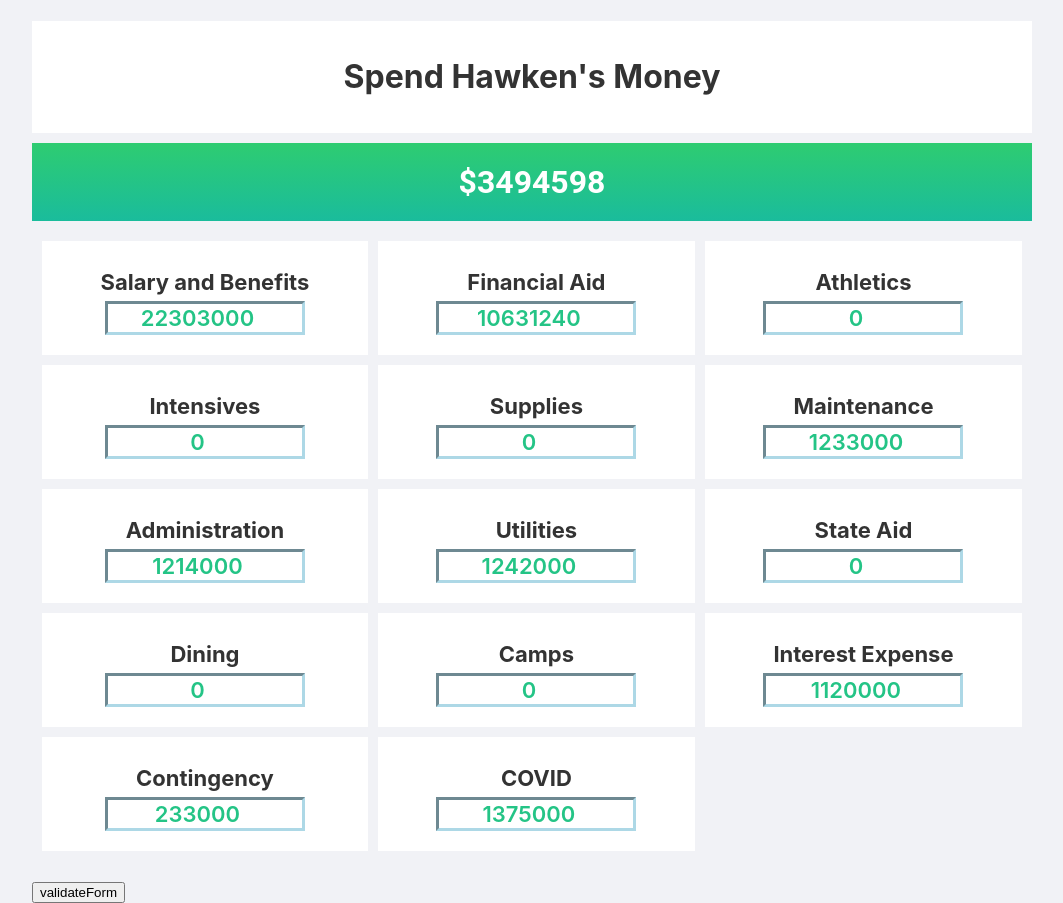
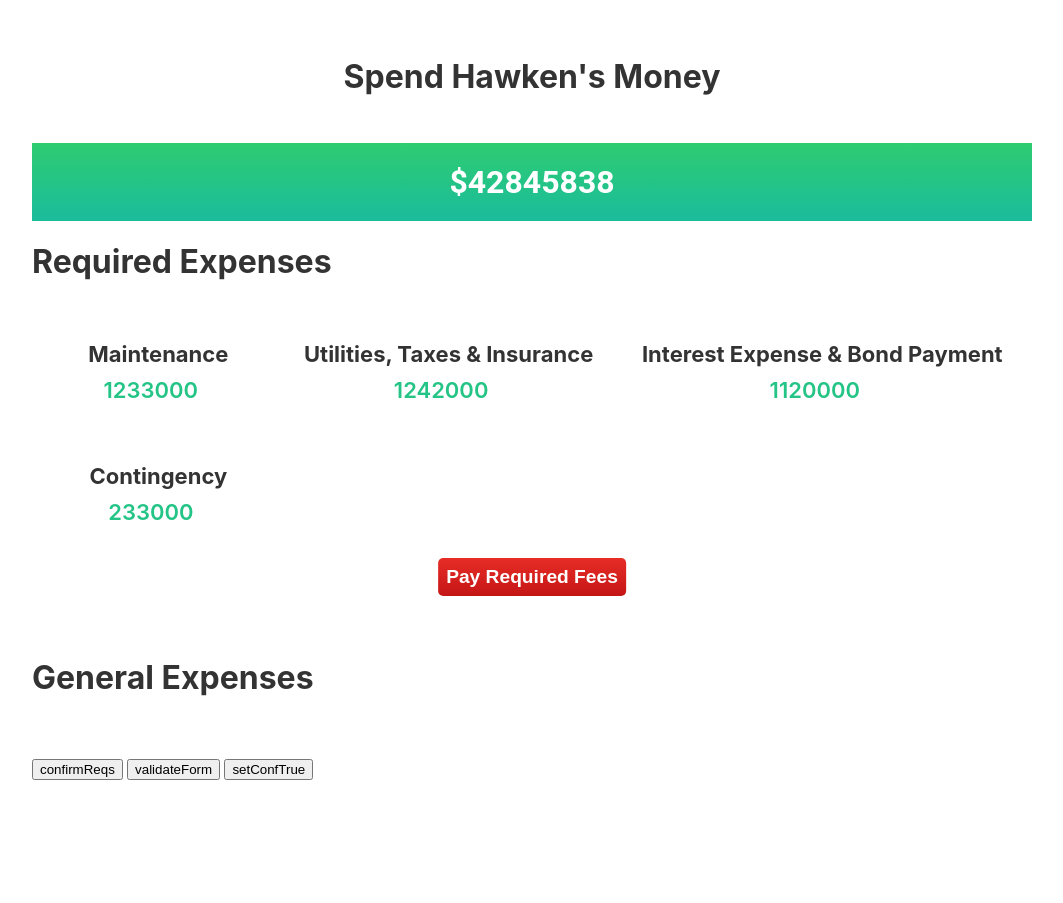
Before and after one commit to gabriel-wolf/SpendHawkenMoney, a plain HTML site: page index.html in a window 1280 px wide. Shown: the whole page, without its empty margins (108-1171 px from the left). After the commit the page ends 800 px from the top, so only its background shows below. Drawn offline with Linux system fonts and the light colour scheme.

Commit message:
lots of stuff

```diff
--- a/index.html
+++ b/index.html
@@ -1,11 +1,24 @@
 <!DOCTYPE html>
 <html>
+
 <head>
     <title>Spend Hawken's Money</title>
     <link rel="stylesheet" href="styles.css">
+    <script>
+        function setConfFalse() {
+            sessionStorage["conf"] = "false";
+        }
+        function setConfTrue() {
+            sessionStorage["conf"] = "true";
+        }
+
+        function onStartUp() {
+            setConfFalse();
+        }
+    </script>
 </head>
 
-    <body>
+<body onload="onStartUp()">
     <div class="fulldiv">
         <div class="top">
             <h1 class="header">Spend Hawken's Money</h1>
@@ -14,104 +27,171 @@
             <h2 id="totalid" class="total dollasign">42845838</h1>
         </div>
 
-            <form name="mainForm" action="" method="post" onchange="validateForm()" onload="validateForm()">
+
+        <h1>Required Expenses</h1>
+        <!-- reqs go here -->
+        <form style="display:block;" id="nochange" name="reqForm" action="" method="post">
+            <div class="grid-container">
+                <div>
+                    <label class="listtitle">Maintenance</label><br>
+                    <input class="noedit listcost" type="number" id="ma" name="Maintenance" min="0" max="42845838"
+                        step="100" value="1233000" readonly>
+                </div>
+                <div>
+                    <label class="listtitle">Utilities, Taxes & Insurance</label><br>
+                    <input class="noedit listcost" type="number" id="ut" name="Utilities" min="0" max="42845838" step="100"
+                        value="1242000" readonly>
+                </div>
+                <div>
+                    <label class="listtitle">Interest Expense & Bond Payment</label><br>
+                    <input class="noedit listcost" type="number" id="ex" name="Interest Expesnse" min="0" max="42845838" step="100"
+                        value="1120000" readonly>
+                </div>
+                <div>
+                    <label class="listtitle">Contingency</label><br>
+                    <input class="noedit listcost" type="number" id="co" name="Contingency" min="0" max="42845838" step="100"
+                        value="233000" readonly>
+                </div>
+
+            </div>
+
+
+
+        </form>
+        <br>
+        <div style="align-items: center; width:100%">
+            <button class="nicebutton center" onclick="confirmReqs()">Pay Required Fees</button>
+        </div>
+
+        <br><br><br>
+
+        <h1>General Expenses</h1>
+
+
+
+
+
+        <!-- changable only should be here. ?? not show until reqs confirmed ?? -->
+        <form style="display:none;" id="canchange" name="mainForm" action="" method="post" onchange="validateForm()">
             <div class="grid-container">
                 <!-- SALARY AND BENEFITS  -->
                 <div>
                     <label class="listtitle">Salary and Benefits</label><br>
-                        <input class="listcost" type="number" id="sa" name="Salary and Benefits" min="0" max="42845838" step="100" value="22303000">
+                    <input class="listcost" type="number" id="sa" name="Salary and Benefits" min="0" max="42845838"
+                        step="100" value="22303000">
                 </div>
 
                 <!-- FINANCIAL AID  -->
                 <div>
                     <label class="listtitle">Financial Aid</label><br>
-                        <input class="listcost" type="number" id="fa" name="Financial Aid" min="0" max="42845838" step="100" value="10631240">
+                    <input class="listcost" type="number" id="fa" name="Financial Aid" min="0" max="42845838" step="100"
+                        value="10631240">
                 </div>
 
                 <!-- ATHLETICS  -->
                 <div>
                     <label class="listtitle">Athletics</label><br>
-                        <input class="listcost" type="number" id="at" name="Athletics" min="0" max="42845838" step="100" value="0">
+                    <input class="listcost" type="number" id="at" name="Athletics" min="0" max="42845838" step="100"
+                        value="0">
                 </div>
 
                 <!-- INTENSIVES -->
                 <div>
                     <label class="listtitle">Intensives</label><br>
-                        <input class="listcost" type="number" id="in" name="Intensives" min="0" max="42845838" step="100" value="0">
+                    <input class="listcost" type="number" id="in" name="Intensives" min="0" max="42845838" step="100"
+                        value="0">
                 </div>
 
                 <!-- SUPPLIES -->
                 <div>
                     <label class="listtitle">Supplies</label><br>
-                        <input class="listcost" type="number" id="su" name="Supplies" min="0" max="42845838" step="100" value="0">
+                    <input class="listcost" type="number" id="su" name="Supplies" min="0" max="42845838" step="100"
+                        value="0">
                 </div>
 
                 <!-- MAINTENANCE -->
-                    <div>
-                        <label class="listtitle">Maintenance</label><br>
-                        <input class="listcost" type="number" id="ma" name="Maintenance" min="0" max="42845838" step="100" value="1233000">
-                    </div>
+
 
                 <!-- ADMINISTRATION -->
                 <div>
                     <label class="listtitle">Administration</label><br>
-                        <input class="listcost" type="number" id="ad" name="Administration" min="0" max="42845838" step="100" value="1214000">
+                    <input class="listcost" type="number" id="ad" name="Administration" min="0" max="42845838"
+                        step="100" value="1214000">
                 </div>
 
                 <!-- UTILITIES -->
-                    <div>
-                        <label class="listtitle">Utilities</label><br>
-                        <input class="listcost" type="number" id="ut" name="Utilities" min="0" max="42845838" step="100" value="1242000">
-                    </div>
+
 
                 <!-- STATE AID -->
                 <div>
                     <label class="listtitle">State Aid</label><br>
-                        <input class="listcost" type="number" id="st" name="State Aid" min="0" max="42845838" step="100" value="0">
+                    <input class="listcost" type="number" id="st" name="State Aid" min="0" max="42845838" step="100"
+                        value="0">
                 </div>
 
                 <!-- DINING -->
                 <div>
                     <label class="listtitle">Dining</label><br>
-                        <input class="listcost" type="number" id="di" name="Dining" min="0" max="42845838" step="100" value="0">
+                    <input class="listcost" type="number" id="di" name="Dining" min="0" max="42845838" step="100"
+                        value="0">
                 </div>
 
                 <!-- CAMPS -->
                 <div>
                     <label class="listtitle">Camps</label><br>
-                        <input class="listcost" type="number" id="ca" name="Camps" min="0" max="42845838" step="100" value="0">
+                    <input class="listcost" type="number" id="ca" name="Camps" min="0" max="42845838" step="100"
+                        value="0">
                 </div>
 
                 <!-- INTEREST EXPENSES -->
-                    <div>
-                        <label class="listtitle">Interest Expense</label><br>
-                        <input class="listcost" type="number" id="ex" name="Interest Expesnse" min="0" max="42845838" step="100" value="1120000">
-                    </div>
+
 
                 <!-- CONTINGENCY -->
-                    <div>
-                        <label class="listtitle">Contingency</label><br>
-                        <input class="listcost" type="number" id="co" name="Contingency" min="0" max="42845838" step="100" value="233000">
-                    </div>
+
 
                 <!-- COVID -->
                 <div>
                     <label class="listtitle">COVID</label><br>
-                        <input class="listcost" type="number" id="19" name="COVID" min="0" max="42845838" step="100" value="1375000">
+                    <input class="listcost" type="number" id="19" name="COVID" min="0" max="42845838" step="100"
+                        value="1375000">
                 </div>
             </div>
         </form>
 
-            <br>
+        <br><br>
+
+
+
+
+
+        <button onclick="confirmReqs()">confirmReqs</button>
+
+
+        <!-- maybe use this as the way to confirm the start? nono another button to take into account only the reqs -->
         <button onclick="validateForm()">validateForm</button>
+
+        <button onclick="setConfTrue()">setConfTrue</button>
 
 
         <script>
             function validateForm() {
+                console.log("VALIDATE RUNNING");
+                console.log(sessionStorage.getItem("conf"))
+                if (sessionStorage.getItem("conf") == "true") {
+                    console.log("validate says conf GOOD");
+
                     var STARTINGTOTAL = 42845838;
                     var formElements = document.forms["mainForm"].elements
+                    var reqElements = document.forms["reqForm"].elements
+                    console.log(formElements)
+                    console.log(reqElements)
                     var total = 0;
                     for (var i = 0, element; element = formElements[i++];) {
+                        var val = element.value;
+                        console.log(val);
+                        total = Number(total) + Number(val);
+                    }
+                    for (var i = 0, element; element = reqElements[i++];) {
                         var val = element.value;
                         console.log(val);
                         total = Number(total) + Number(val);
@@ -120,11 +200,32 @@
                     var totalelement = document.getElementById("totalid");
                     totalelement.textContent = (Number(STARTINGTOTAL) - Number(total)).toString()
                 }
-            validateForm(); // run on start
+                else {
+                    console.log("validate says conf NOT YET");
+                }
+            }
+
+
+
+            // validateForm(); // run on start
+
+            function confirmReqs() {
+                // unhide nonreqs? inspect issues?
+                console.log("CONFRIM REQS RUNNING");
+                setConfTrue();
+                document.getElementById("canchange").style.display = "block";
+                validateForm()
+            }
+
+            function gwhide(id, display) {
+                document.getElementById(id).style.display = display;
+            }
+
         </script>
 
 
     </div>
 
 </body>
+
 </html>
--- a/styles.css
+++ b/styles.css
@@ -1,15 +1,16 @@
-body,html {
-    font-family: -apple-system,Roboto,sans-serif;
+body, html {
+    font-family: -apple-system, Roboto, sans-serif;
     font-weight: 500;
     color: #333;
-    background-color: #f1f2f6;
+    background-color: white;
+    /* background-color: #f1f2f6; */
     padding: 0;
     margin: 0;
     touch-action: manipulation
 }
 
 p {
-    font-family: -apple-system,Roboto,sans-serif;
+    font-family: -apple-system, Roboto, sans-serif;
     line-height: 1.6em;
     font-size: 18px;
     margin-bottom: 30px;
@@ -17,7 +18,7 @@ p {
 }
 
 .header {
-    font-family: -apple-system,Roboto,sans-serif;
+    font-family: -apple-system, Roboto, sans-serif;
     color: rgb(51, 51, 51);
     font-size: 32px;
     background: white;
@@ -43,7 +44,7 @@ p {
 }
 
 .top {
-    font-family: -apple-system,Roboto,sans-serif;
+    font-family: -apple-system, Roboto, sans-serif;
     font-weight: 500;
     max-width: 1000px;
     margin-left: auto;
@@ -51,10 +52,8 @@ p {
     color: rgb(51, 51, 51);
 }
 
-
-
 .fulldiv {
-    font-family: -apple-system,Roboto,sans-serif;
+    font-family: -apple-system, Roboto, sans-serif;
     font-weight: 500;
     max-width: 1000px;
     margin-left: auto;
@@ -63,7 +62,7 @@ p {
 }
 
 .listtitle {
-    font-family: -apple-system,Roboto,sans-serif;
+    font-family: -apple-system, Roboto, sans-serif;
     color: rgb(51, 51, 51);
     text-align: center;
     font-size: 22px;
@@ -74,7 +73,7 @@ p {
     border-color: lightblue;
     border-width: medium;
     background-color: transparent;
-    font-family: -apple-system,Roboto,sans-serif;
+    font-family: -apple-system, Roboto, sans-serif;
     font-weight: 600;
     text-align: center;
     font-size: 22px;
@@ -89,7 +88,7 @@ p {
     padding: 10px;
 }
 
-.grid-container > div {
+.grid-container>div {
     background-color: rgba(255, 255, 255, 1.0);
     text-align: center;
     padding: 20px 0;
@@ -97,5 +96,49 @@ p {
 }
 
 .dollasign::before {
-    content:"$";
+    content: "$";
 }
+
+#infoline {
+    font-weight: 600;
+    color: red;
+}
+
+.nicebutton {
+    font-weight: 600;
+    font-size: larger;
+    background: linear-gradient(rgb(231, 44, 38), rgb(196, 22, 22));
+    /* background: linear-gradient(rgb(46, 204, 113), rgb(26, 188, 156)); */
+    color: white;
+    border-radius: 5px;
+    /* border-width: 6px !important; */
+    /* border: brown; */
+    padding: 0.5rem !important;
+    border: transparent;
+    /* border: rgb(26, 188, 156); */
+    /* border-style: solid !important; */
+    /* padding-bottom: 6px !important; */
+    /* border: transparent; */
+    /* padding: 0.5%; */
+    /* align-items: center; */
+    /* justify-content: center; */
+}
+
+.noedit {
+    -webkit-user-modify: read-only;
+    /* -webkit-user-select: none; */
+    border: transparent;
+}
+
+/* .noedit input::-webkit-inner-spin-button {
+    display: none;
+} */
+
+.center {
+    margin: 0;
+    position: absolute;
+    /* top: 50%; */
+    left: 50%;
+    -ms-transform: translate(-50%, -50%);
+    transform: translate(-50%, -50%);
+}
```
Also changed, not shown: notes/info.txt, notes/layout.txt, 1 other file. Lines whose indentation alone changed are shown as unchanged.
